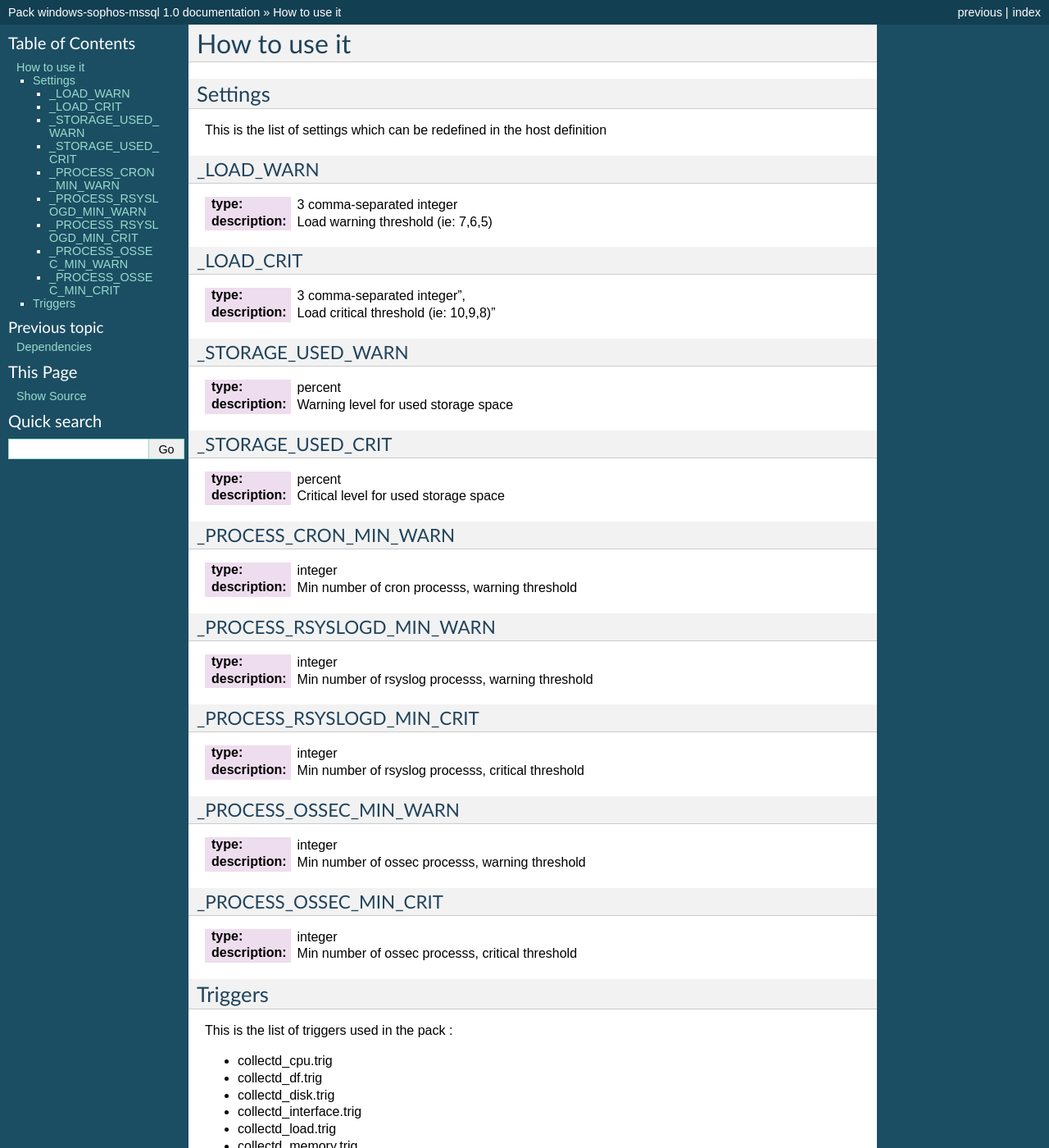
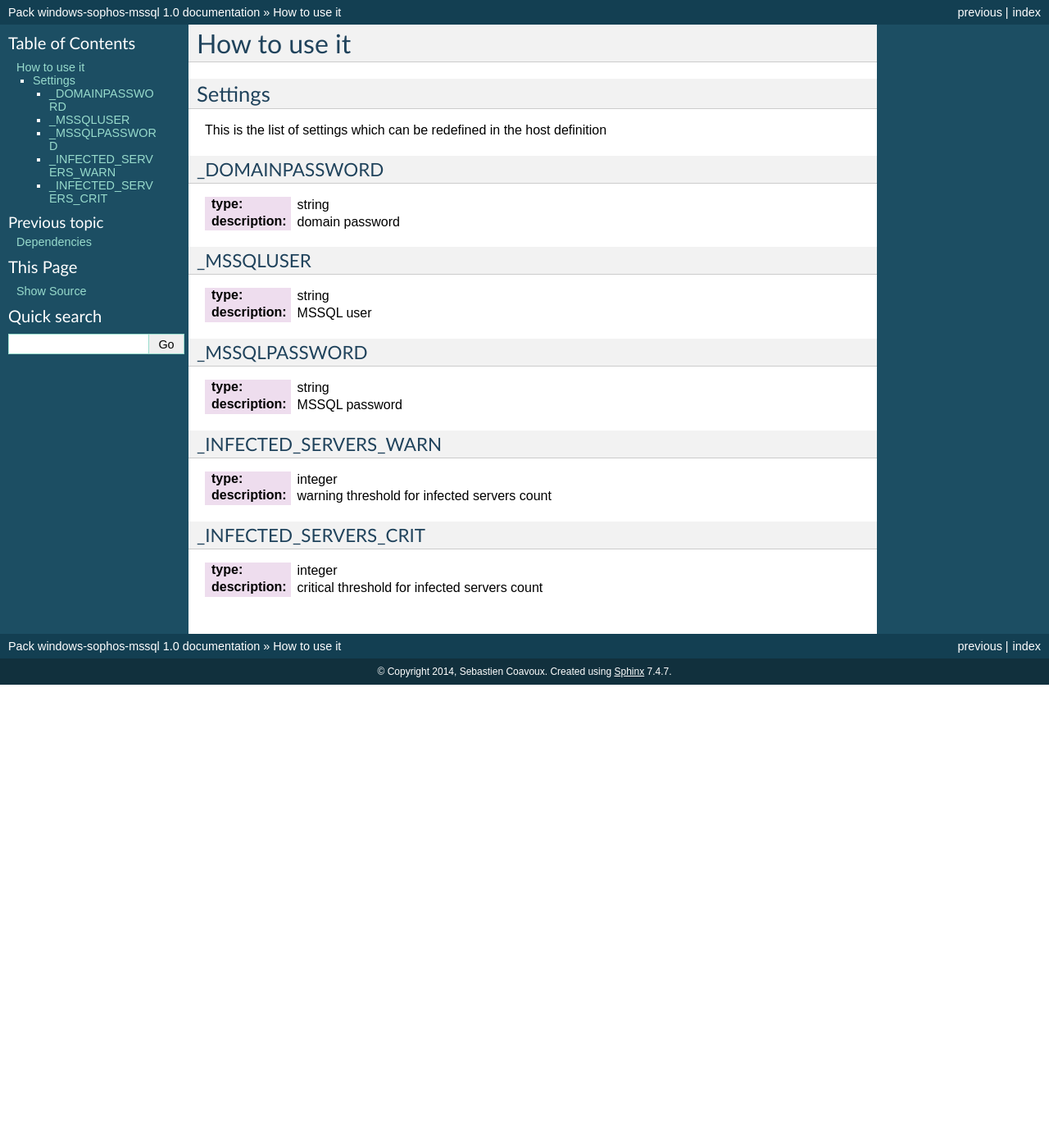
Before and after one commit to savoirfairelinux/monitoring-tools, a Sphinx documentation site: the page built from doc/source/howtouseit.rst, in a window 1280 px wide and 1400 px high. Shown: the whole window at 82% size. Built offline with Sphinx 7.4.7, drawn with Linux system fonts in a browser that asks for light colours; some of the changed text lies outside the part shown.

Commit message:
Add layout and doc

```diff
--- a/doc/source/howtouseit.rst
+++ b/doc/source/howtouseit.rst
@@ -7,81 +7,33 @@
 
 This is the list of settings which can be redefined in the host definition
 
-_LOAD_WARN
-----------
+_DOMAINPASSWORD
+----------------
 
-:type:              3 comma-separated integer
-:description:       Load warning threshold (ie: 7,6,5)
+:type:            string
+:description:     domain password
+
+_MSSQLUSER
+-----------
+
+:type:            string
+:description:     MSSQL user
+
+_MSSQLPASSWORD
+---------------
+
+:type:            string
+:description:     MSSQL password
+
+_INFECTED_SERVERS_WARN
+-----------------------
+
+:type:         integer
+:description:  warning threshold for infected servers count
 
 
-_LOAD_CRIT
-----------
-
-:type:              3 comma-separated integer",
-:description:        Load critical threshold (ie: 10,9,8)"
-
-
-_STORAGE_USED_WARN
-------------------
-
-:type:              percent
-:description:       Warning level for used storage space
-
-
-_STORAGE_USED_CRIT
-------------------
-
-:type:              percent
-:description:       Critical level for used storage space
-
-
-_PROCESS_CRON_MIN_WARN
-----------------------
-
-:type:              integer
-:description:       Min number of cron processs, warning threshold
-
-
-
-_PROCESS_RSYSLOGD_MIN_WARN
---------------------------
-
-:type:              integer
-:description:       Min number of rsyslog processs, warning threshold
-
-
-_PROCESS_RSYSLOGD_MIN_CRIT
---------------------------
-
-:type:              integer
-:description:       Min number of rsyslog processs, critical threshold
-
-
-_PROCESS_OSSEC_MIN_WARN
+_INFECTED_SERVERS_CRIT
 -----------------------
 
-:type:              integer
-:description:       Min number of ossec processs, warning threshold
-
-
-_PROCESS_OSSEC_MIN_CRIT
------------------------
-
-:type:              integer
-:description:       Min number of ossec processs, critical threshold
-
-
-Triggers
-~~~~~~~~
-
-This is the list of triggers used in the pack :
-
-* collectd_cpu.trig
-* collectd_df.trig
-* collectd_disk.trig
-* collectd_interface.trig
-* collectd_load.trig
-* collectd_memory.trig
-* collectd_processes.trig
-* collectd_swap.trig
-* collectd_users.trig
+:type:         integer
+:description:  critical threshold for infected servers count
```
Also changed, not shown: 5 other files.
